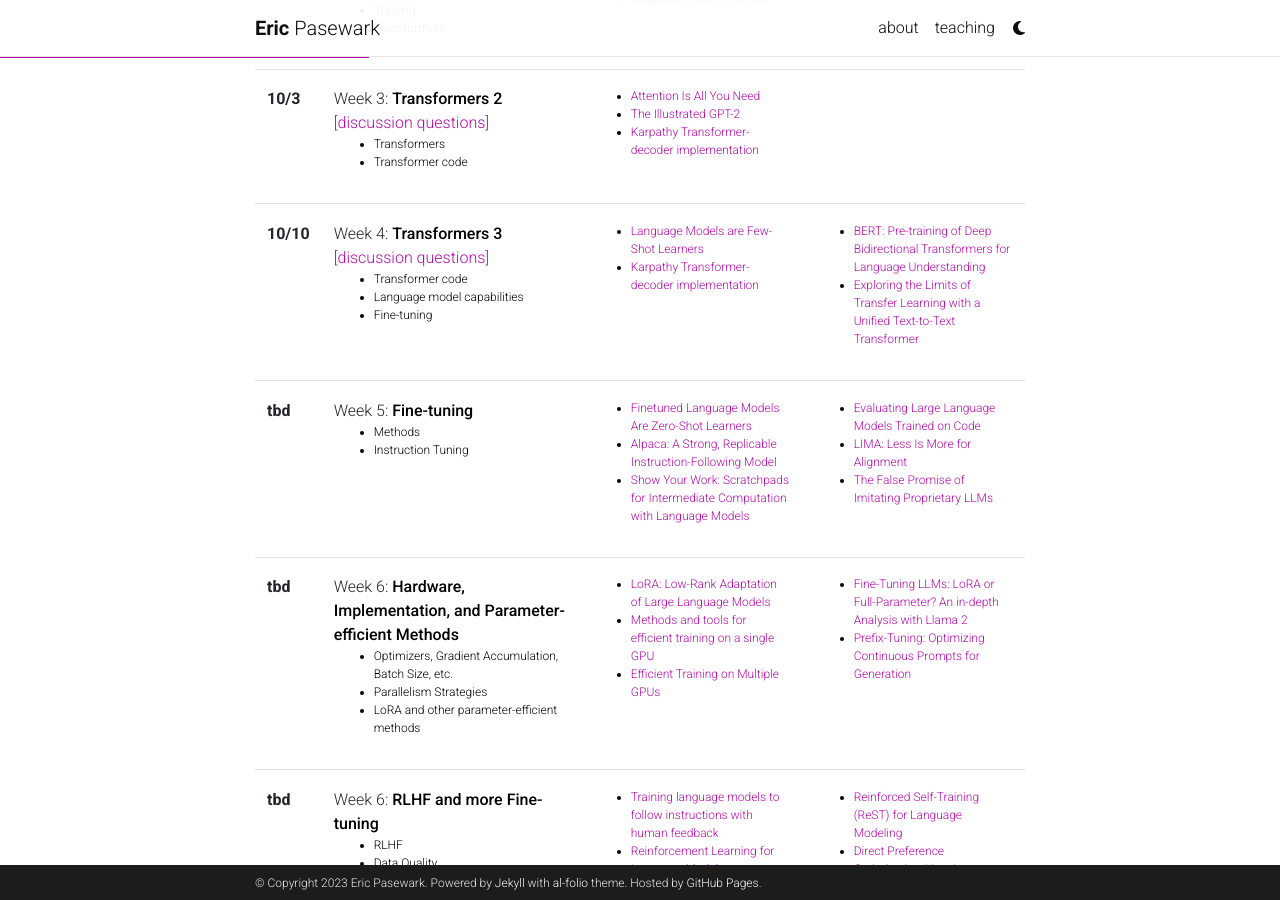
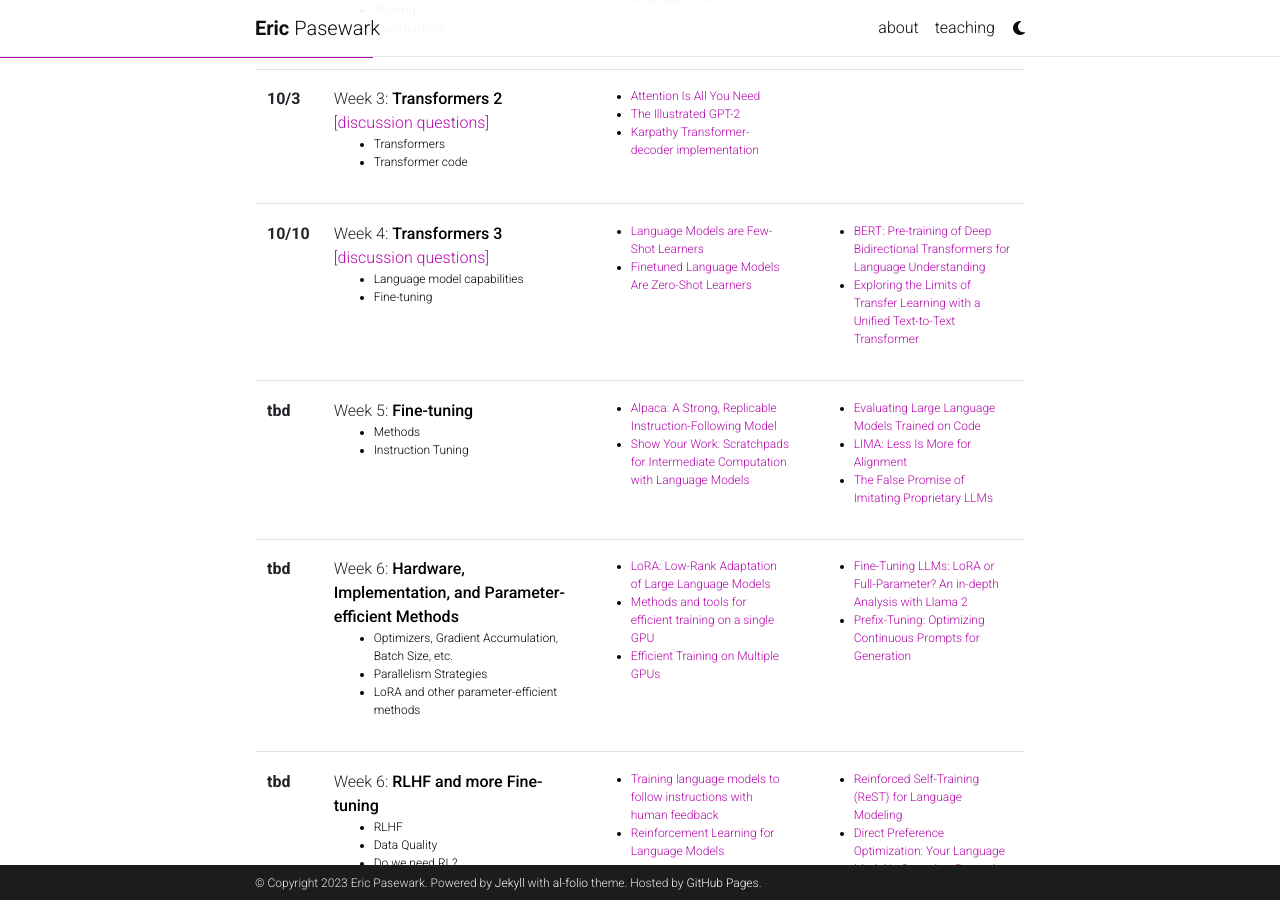
Before and after one commit to Pasewark/Pasewark.github.io, a Jekyll site: the page built from _pages/llm-course.md, in a window 1280 px wide and 900 px high, scrolled down 590 px. Built offline with Jekyll 4.4.1, drawn with Linux system fonts in a browser that asks for light colours; comment, search, counter and statistics services are not loaded; a style sheet for code colours, icons or effects is not loaded.

Commit message:
Update schedule_data.yml

```diff
--- a/_data/schedule_data.yml
+++ b/_data/schedule_data.yml
@@ -36,12 +36,11 @@
   title: >
     Week 4: <strong>Transformers 3</strong> <a href="Week_3_Questions.pdf">[discussion questions]</a>
   topics:
-    - Transformer code
     - Language model capabilities
     - Fine-tuning
   readings:
     - <a href="https://arxiv.org/abs/2005.14165">Language Models are Few-Shot Learners</a> <br/>
-    - <a href="https://github.com/karpathy/minGPT">Karpathy Transformer-decoder implementation</a> <br/>
+    - <a href="https://arxiv.org/abs/2109.01652">Finetuned Language Models Are Zero-Shot Learners</a> <br/>
   extra-readings:
     - <a href="https://arxiv.org/abs/1810.04805">BERT&#58; Pre-training of Deep Bidirectional Transformers for Language Understanding</a> <br/>
     - <a href="https://arxiv.org/abs/1910.10683">Exploring the Limits of Transfer Learning with a Unified Text-to-Text Transformer</a> <br/>
@@ -55,7 +54,6 @@
     - Methods
     - Instruction Tuning
   readings:
-    - <a href="https://arxiv.org/abs/2109.01652">Finetuned Language Models Are Zero-Shot Learners</a> <br/>
     - <a href="https://crfm.stanford.edu/2023/03/13/alpaca.html">Alpaca&#58; A Strong, Replicable Instruction-Following Model</a> <br/>
     - <a href="https://arxiv.org/abs/2112.00114">Show Your Work&#58; Scratchpads for Intermediate Computation with Language Models</a> <br/>
   extra-readings:
```
